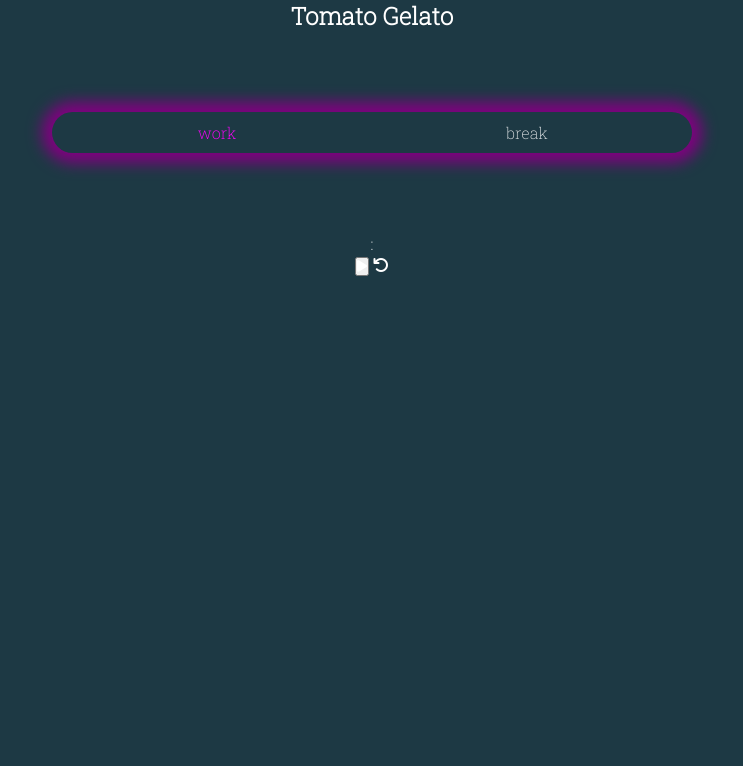
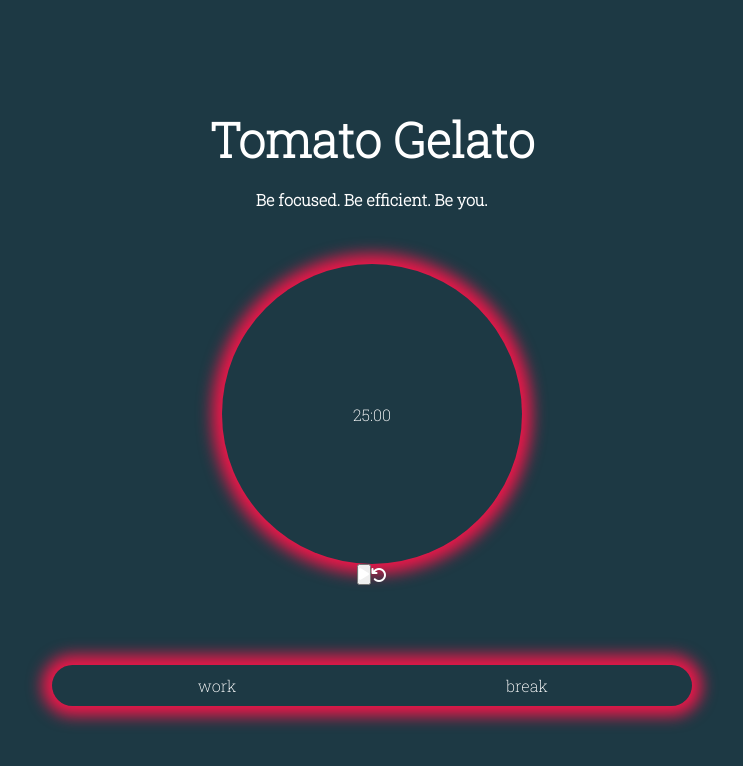
Before and after one commit to Noihirsch/TomatoGelato, a plain HTML site: page index.html in a window 1280 px wide. Shown: the whole page, without its empty margins (268-1011 px from the left). Drawn offline with Linux system fonts and the light colour scheme.

Commit message:
more progress

```diff
--- a/index.html
+++ b/index.html
@@ -14,36 +14,49 @@
 
     <!-- ICONS -->
     <script src="https://kit.fontawesome.com/6f3103b13c.js" crossorigin="anonymous"></script>
+
+
     <!-- CSS  -->
     <link rel="stylesheet" href="style.css">
+
+
 </head>
 <body>
 <section>
+
+
     <div class="container">
         <h1>Tomato Gelato</h1>
+        <h3> Be focused. Be efficient. Be you.</h3>
 
-    <div class="pannel">
-
-       <p id="work" class="active">work</p>
-       <p id="break">break</p>
-
-    </div>
 
     <div class="clock">
         <div class="circle">
             <div class="time">
-                <p id="minutes"></p>
+                <p id="minutes">25</p>
                 <p>:</p>
-                <p id="seconds"></p>
+                <p id="seconds">00</p>
             </div>
         </div>
     </div>
+
 
     <div class="controls">
         <button id="start" onclick="start()"><i class="fa-solid fa-play"></i></button>
 
         <a id="reset" href="./"><i class="fa-solid fa-arrow-rotate-left"></i></a>
     </div>
+
+
+    <div class="pannel">
+
+        <p id="work">work</p>
+        <p id="break">break</p>
+
+     </div>
+
+
+
 </div>
 </section>
     <!-- SCRIPT -->
--- a/style.css
+++ b/style.css
@@ -5,7 +5,7 @@
 --color-primary: #1d3944;
 --color-secondary: #ff00ff;
 --color-font: #ffffff;
---color-shadow: #800080;
+--color-shadow: #ec1749;
 }
 
 * {
@@ -28,6 +28,7 @@ p, i, h1 {
 
 /* - CONTENT - */
 
+
 .section {
     display:flex;
     align-items:center;
@@ -44,6 +45,19 @@ p, i, h1 {
     flex-direction: column;
 }
 
+h1
+{
+    font-size:3em;
+    padding-top: 30%;
+}
+
+h3
+{
+    font-size:1em;
+    padding-top:5%;
+    color:white;
+    padding-bottom:15%;
+}
 .pannel{
     display: grid;
     grid-template-columns: 1fr 1fr;
@@ -56,14 +70,24 @@ p, i, h1 {
     box-shadow: 0px 0px 15px 10px var(--color-shadow);
 }
 
-.pannel p {
-    opacity: 0.8;
-    transition: 1s ease-in;
-
+.time {
+    position: relative;
+    display: flex;
+    flex-direction: row;
 }
 
-.pannel p.active{
-    opacity: 1;
-    color: var(--color-secondary);
 
+.clock {
+    display: flex;
+    justify-content: center;
+    align-items: center;
+    width: 30rem;
+    height: 30rem;
+    border-radius: 50%;
+    -webkit-box-shadow: 0px 0px 15px 10px var(--color-shadow);
+    box-shadow: 0px 0px 15px 10px var(--color-shadow);
 }
+
+.controls {
+    display: flex;
+}
```
